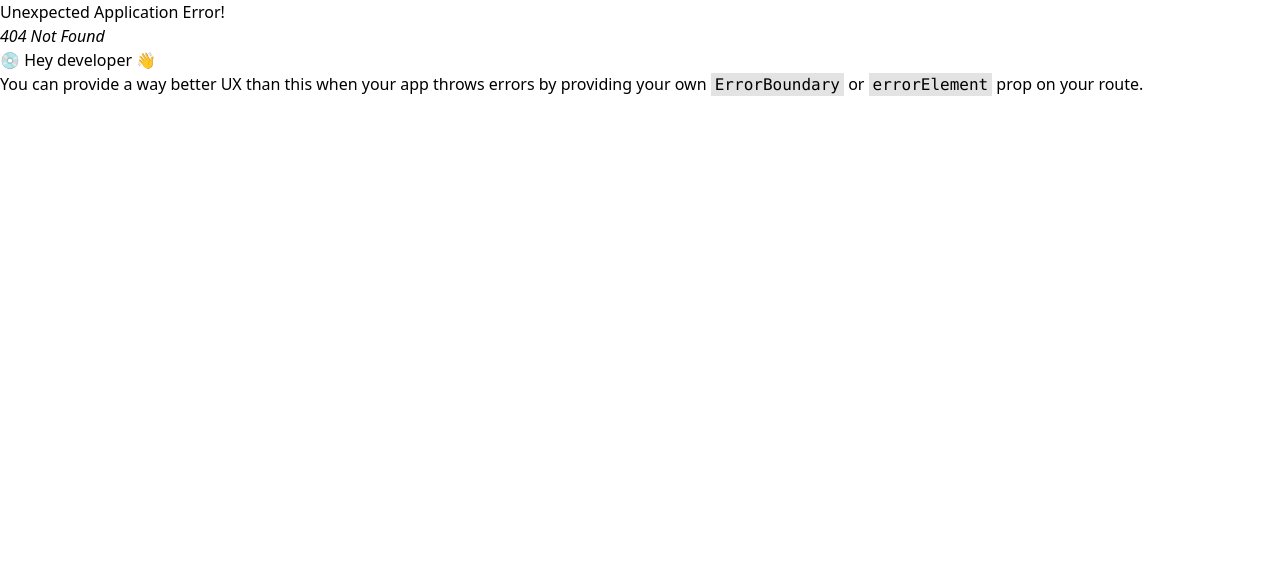
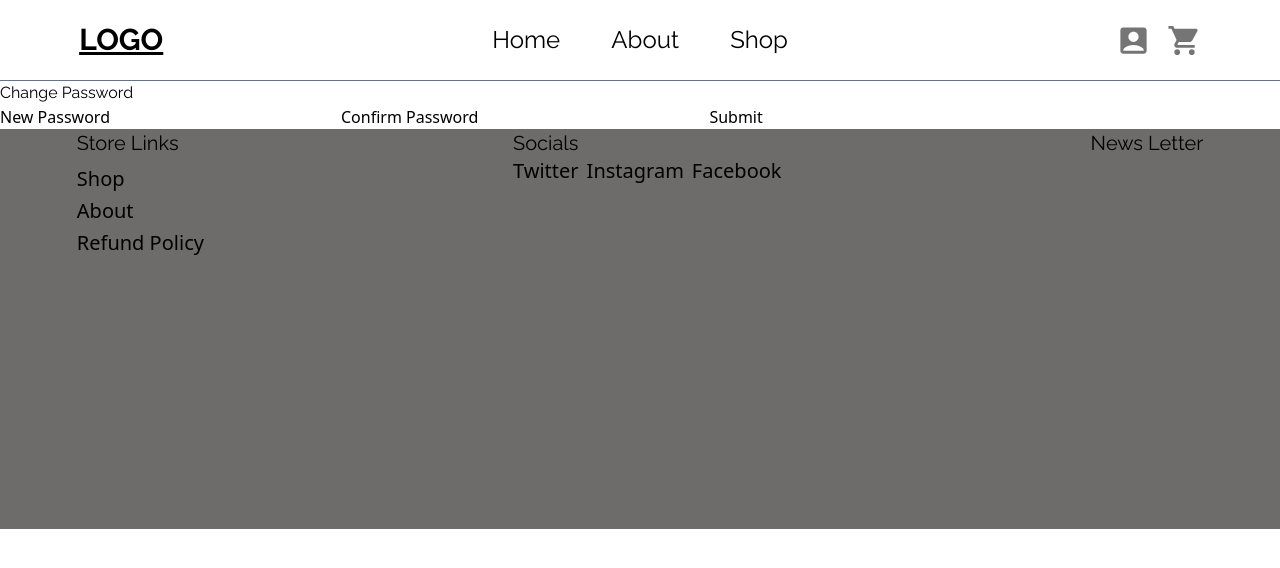
Before and after one commit to muchlogic/ecommerce_store, a React (Vite) app in the folder vite-project/: page /Home/change-password in a window 1280 px wide. Before the commit this address had no page. Shown: the top 568 px of the page. Built offline with nearby package versions, Linux system fonts and the light colour scheme.

Commit message:
Addition of change password feature to test bracnh

```diff
--- a/vite-project/src/main.jsx
+++ b/vite-project/src/main.jsx
@@ -13,6 +13,7 @@ import Cart from "./routes/Checkout/Cart";
 import ProductPage from "./routes/HomeNav/ProductPage";
 import AllProducts from "./routes/HomeNav/AllProducts";
 import Profile from "./routes/User/Profile";
+import ChangePassword from "./routes/User/ChangePassword";
 
 const router = createBrowserRouter([
   {
@@ -63,6 +64,10 @@ const router = createBrowserRouter([
         path: "/Home/Profile",
         element: <Profile />, // temp
       },
+      {
+        path: "/Home/change-password",
+        element: <ChangePassword />,
+      },
     ],
   },
 
--- /dev/null
+++ b/vite-project/src/routes/User/ChangePassword.jsx
@@ -0,0 +1,79 @@
+import { useState } from "react";
+import { useNavigate, useOutletContext } from "react-router-dom";
+
+function ChangePassword() {
+  const [newPassword, setNewPassword] = useState("");
+  const [confirmPassword, setConfirmPassword] = useState("");
+  const [cart, setCart, user, setUser] = useOutletContext();
+
+  let navigate = useNavigate();
+
+  const handleNewPassword = (e) => {
+    setNewPassword(e.target.value);
+  };
+
+  const handleConfirmPassword = (e) => {
+    setConfirmPassword(e.target.value);
+  };
+
+  const handleSubmit = async (e) => {
+    e.preventDefault();
+    // perform password security checks
+    let result = false;
+    if (user && confirmPassword === newPassword) {
+      fetch(`https://localhost:3000/users/update-password`, {
+        method: "POST",
+        headers: {
+          "Content-Type": "application/json",
+          Authorization: `Bearer ${user}`,
+        },
+        body: JSON.stringify({
+          password: confirmPassword,
+        }),
+      })
+        .then((response) => {
+          let status_code = response.status; // examine status codes
+          if (status_code == 200) result = true;
+          return response.json();
+        })
+        .then((data) => {
+          console.log(data);
+          if (result) {
+            navigate("../Profile"); // update state using new profile jwt after password change
+          }
+        })
+        .catch((error) => {
+          console.error(error);
+        });
+    }
+  };
+
+  return (
+    <>
+      <div>
+        <h1>Change Password</h1>
+        <form>
+          <label className="label">New Password</label>
+          <input
+            onChange={handleNewPassword}
+            value={newPassword}
+            type="password"
+          />
+
+          <label className="label">Confirm Password</label>
+          <input
+            onChange={handleConfirmPassword}
+            value={confirmPassword}
+            type="password"
+          />
+
+          <button onClick={handleSubmit} className="btn" type="submit">
+            Submit
+          </button>
+        </form>
+      </div>
+    </>
+  );
+}
+
+export default ChangePassword;
--- a/vite-project/src/routes/User/Profile.jsx
+++ b/vite-project/src/routes/User/Profile.jsx
@@ -71,7 +71,7 @@ function Profile() {
                   <Link to="/">
                     <h1>Change Email</h1>
                   </Link>
-                  <Link to="/">
+                  <Link to="/Home/change-password">
                     <h1>Change Password</h1>
                   </Link>
                 </div>
```
Also changed, not shown: 1 other file (tests, documents, lock files or other folders).
